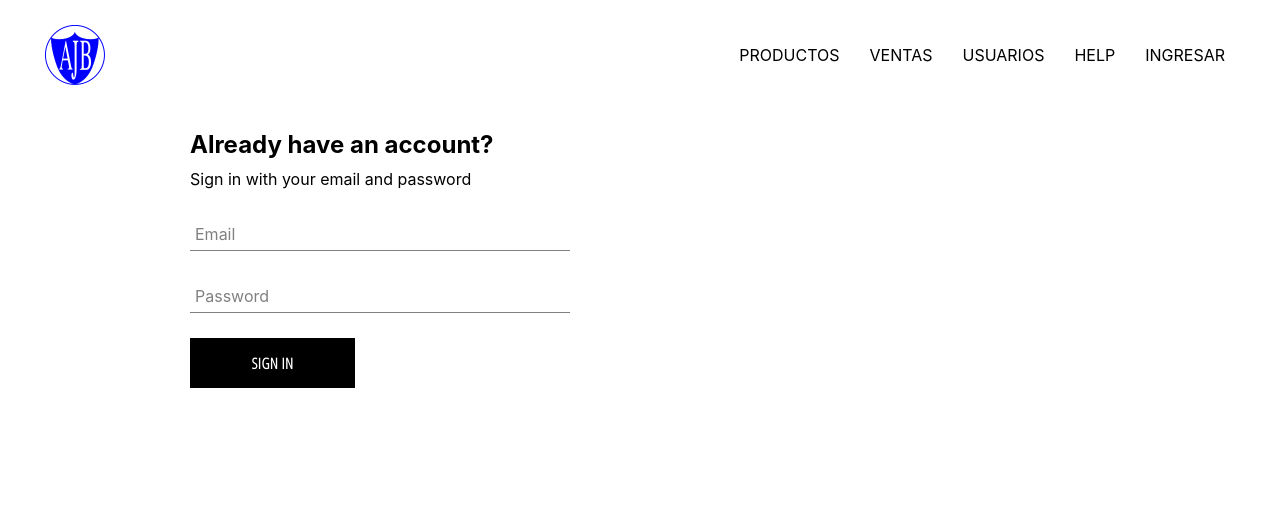
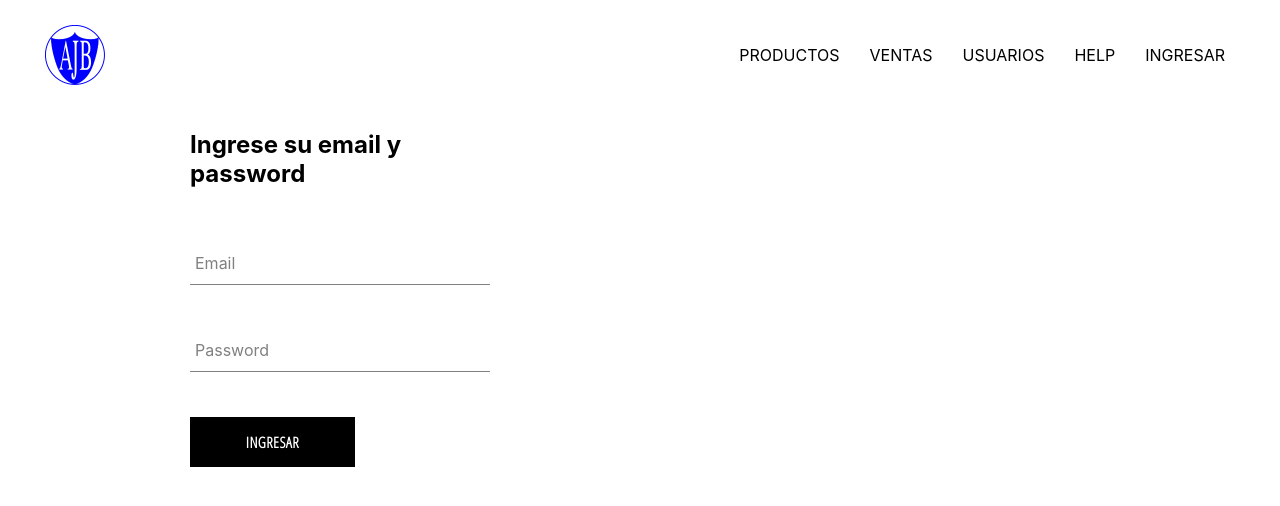
Before and after one commit to Hiro6634/point-of-sale-manager, a React (Create React App) app: page /auth in a window 1280 px wide. Shown: the top 506 px of the page. Built offline with nearby package versions, Linux system fonts and the light colour scheme; no server answers; the database is empty.

Commit message:
Cleaning scss files

```diff
--- a/src/components/button/button.component.jsx
+++ b/src/components/button/button.component.jsx
@@ -1,16 +1,25 @@
-import './button.styles.scss';
+import {
+    BaseButton,
+    GoogleSignInButton,
+    InvertedButton,
+  } from './button.styles';
 
-const BUTTON_TYPE_CLASSES = {
+  export const BUTTON_TYPE_CLASSES = {
+    base: 'base',
     google: 'google-sign-in',
-    inverted: 'inverted'
-}
+    inverted: 'inverted',
+  };
 
-const Button = ({children, buttonType, ...otherProps}) => {
-    return(
-        <button className={`button-container ${BUTTON_TYPE_CLASSES[buttonType]}`} {...otherProps}>
-            {children}
-        </button>
-    );
-}
+  const getButton = (buttonType = BUTTON_TYPE_CLASSES.base) =>
+    ({
+      [BUTTON_TYPE_CLASSES.base]: BaseButton,
+      [BUTTON_TYPE_CLASSES.google]: GoogleSignInButton,
+      [BUTTON_TYPE_CLASSES.inverted]: InvertedButton,
+    }[buttonType]);
 
-export default Button;
+  const Button = ({ children, buttonType, ...otherProps }) => {
+    const CustomButton = getButton(buttonType);
+    return <CustomButton {...otherProps}>{children}</CustomButton>;
+  };
+
+  export default Button;
--- a/src/components/button/button.styles.scss
+++ b/src/components/button/button.styles.jsx
@@ -1,4 +1,6 @@
-.button-container {
+import styled from 'styled-components';
+
+export const BaseButton = styled.button`
   min-width: 165px;
   width: auto;
   height: 50px;
@@ -21,8 +23,9 @@
     color: black;
     border: 1px solid black;
   }
+`;
 
-  &.google-sign-in {
+export const GoogleSignInButton = styled(BaseButton)`
   background-color: #4285f4;
   color: white;
 
@@ -30,9 +33,9 @@
     background-color: #357ae8;
     border: none;
   }
-  }
+`;
 
-  &.inverted {
+export const InvertedButton = styled(BaseButton)`
   background-color: white;
   color: black;
   border: 1px solid black;
@@ -42,10 +45,4 @@
     color: white;
     border: none;
   }
-  }
-  &:disabled {
-    background-color: #ccc;
-    color:#999;
-    cursor: not-allowed
-  }
-}
+`;
--- a/src/components/form-input/form-input.component.jsx
+++ b/src/components/form-input/form-input.component.jsx
@@ -1,20 +1,16 @@
-import './form-input.styles.scss';
+import { FormInputLabel, Input, Group } from './form-input.styles';
 
-const FormInput = ({label, ...otherProps }) => {
-    return(
-        <div className='group'>
-            <input className='form-input' {...otherProps}/>
-            {label && (
-                <label
-                    className={`${
-                        (otherProps.value.length || otherProps.type === 'number') ? 'shrink' : ''
-                    } form-input-label`}
-                >
-                    {label}
-                </label>
-            )}
-        </div>
+const FormInput = ({ label, ...otherProps }) => {
+    return (
+      <Group>
+        <Input {...otherProps} />
+        {label && (
+          <FormInputLabel shrink={otherProps.value.length}>
+            {label}
+          </FormInputLabel>
+        )}
+      </Group>
     );
-}
+  };
 
 export default FormInput;
--- a/src/components/form-input/form-input.styles.jsx
+++ b/src/components/form-input/form-input.styles.jsx
@@ -1,5 +1,53 @@
-import styled from 'styled-components';
+import styled, { css } from 'styled-components';
 
-export const GroupContainer = styled.div`
+const subColor = 'grey';
+const mainColor = 'black';
 
+const shrinkLabelStyles = css`
+  top: -14px;
+  font-size: 12px;
+  color: ${mainColor};
 `;
+
+export const FormInputLabel = styled.label`
+  color: ${subColor};
+  font-size: 16px;
+  font-weight: normal;
+  position: absolute;
+  pointer-events: none;
+  left: 5px;
+  top: 10px;
+  transition: 300ms ease all;
+  ${({ shrink }) => shrink && shrinkLabelStyles};
+`;
+
+export const Input = styled.input`
+  background: none;
+  background-color: white;
+  color: ${subColor};
+  font-size: 18px;
+  padding: 10px 10px 10px 5px;
+  display: block;
+  width: 100%;
+  border: none;
+  border-radius: 0;
+  border-bottom: 1px solid ${subColor};
+  margin: 25px 0;
+
+  &:focus {
+    outline: none;
+  }
+
+  &:focus ~ ${FormInputLabel} {
+    ${shrinkLabelStyles};
+  }
+`;
+
+export const Group = styled.div`
+  position: relative;
+  margin: 45px 0;
+
+  input[type='password'] {
+    letter-spacing: 0.3em;
+  }
+`;
--- a/src/components/form-input/form-input.styles.scss
+++ /dev/null
@@ -1,54 +0,0 @@
-$sub-color: grey;
-$main-color: black;
-
-@mixin shrinkLabel {
-  top: -14px;
-  font-size: 12px;
-  color: $main-color;
-}
-
-.group {
-  position: relative;
-  margin: 20px 0;
-
-  .form-input {
-    background: none;
-    background-color: white;
-    color: $sub-color;
-    font-size: 18px;
-    padding: 5px 10px 10px 5px;
-    display: block;
-    width: 100%;
-    border: none;
-    border-radius: 0;
-    border-bottom: 1px solid $sub-color;
-    margin: 25px 0;
-
-    &:focus {
-      outline: none;
-    }
-
-    &:focus ~ .form-input-label {
-      @include shrinkLabel();
-    }
-  }
-
-  input[type='password'] {
-    letter-spacing: 0.3em;
-  }
-
-  .form-input-label {
-    color: $sub-color;
-    font-size: 16px;
-    font-weight: normal;
-    position: absolute;
-    pointer-events: none;
-    left: 5px;
-    top: 10px;
-    transition: 300ms ease all;
-
-    &.shrink {
-      @include shrinkLabel();
-    }
-  }
-}
--- a/src/components/sign-in-form/sign-in-form.component.jsx
+++ b/src/components/sign-in-form/sign-in-form.component.jsx
@@ -3,12 +3,10 @@ import FormInput from '../form-input/form-input.component';
 import Button from '../button/button.component';
 
 import {
-    signInWithGooglePopup,
-    createUserDocumentFromAuth,
     signInAuthUserWithEmailAndPassword
 } from '../../utils/firebase/firebase.utils';
 
-import './sign-in-form.styles.scss';
+import { SignInContainer, ButtonsContainer } from './sign-in-form.styles';
 
 const defaultFormFields = {
     email: '',
@@ -23,14 +21,10 @@ const SignInForm = () => {
         setFormFields(defaultFormFields);
     };
 
-    const signInWithGoogle = async () => {
-        await signInWithGooglePopup();
-    };
-
     const handleSubmit = async (event) => {
         event.preventDefault();
         try{
-            const { user } = await signInAuthUserWithEmailAndPassword(
+            await signInAuthUserWithEmailAndPassword(
                 email,
                 password
             );
@@ -54,10 +48,9 @@ const SignInForm = () => {
     };
 
 
-    return(
-        <div className='sign-in-container'>
-            <h2>Already have an account?</h2>
-            <span>Sign in with your email and password</span>
+    return (
+        <SignInContainer>
+            <h2>Ingrese su email y password</h2>
             <form onSubmit={handleSubmit}>
             <FormInput
                 label='Email'
@@ -67,6 +60,7 @@ const SignInForm = () => {
                 name='email'
                 value={email}
             />
+
             <FormInput
                 label='Password'
                 type='password'
@@ -75,9 +69,11 @@ const SignInForm = () => {
                 name='password'
                 value={password}
             />
-                <Button type='submit'>Sign In</Button>
+            <ButtonsContainer>
+                <Button type='submit'>Ingresar</Button>
+            </ButtonsContainer>
             </form>
-        </div>
+        </SignInContainer>
     );
 };
 
--- /dev/null
+++ b/src/components/sign-in-form/sign-in-form.styles.jsx
@@ -0,0 +1,16 @@
+import styled from "styled-components";
+
+export const SignInContainer = styled.div`
+    display: flex;
+    flex-direction: column;
+    width: 300px;
+
+    h2 {
+        margin: 10px 0;
+    }
+`;
+
+export const ButtonsContainer = styled.div`
+    display: flex;
+    justify-content: space-between;
+`;
--- a/src/components/sign-in-form/sign-in-form.styles.scss
+++ /dev/null
@@ -1,14 +0,0 @@
-.sign-in-container {
-  display: flex;
-  flex-direction: column;
-  width: 380px;
-
-  h2 {
-    margin: 10px 0;
-  }
-
-  .buttons-container {
-    display: flex;
-    justify-content: space-between;
-  }
-}
--- a/src/routes/authentication/authentication.component.jsx
+++ b/src/routes/authentication/authentication.component.jsx
@@ -1,13 +1,13 @@
-import SignInForm from '../../components/sign-in-form/sign-in-form.component';
+import SignInForm from "../../components/sign-in-form/sign-in-form.component";
 
-import './authentication.styles.scss';
+import { AuthenticationContainer } from "./authentication.styles";
 
 const Authentication = () => {
     return(
-        <div className='authentication-container'>
+        <AuthenticationContainer>
             <SignInForm/>
-        </div>
+        </AuthenticationContainer>
     );
-}
+};
 
-export default Authentication;
+export  default Authentication;
--- a/src/routes/authentication/authentication.styles.scss
+++ b/src/routes/authentication/authentication.styles.jsx
@@ -1,6 +1,8 @@
-.authentication-container {
+import styled from "styled-components";
+
+export const AuthenticationContainer = styled.div`
     display: flex;
     width: 900px;
     justify-content: space-between;
     margin: 30px auto;
-  }
+`;
```
Lines whose indentation alone changed are shown as unchanged.
